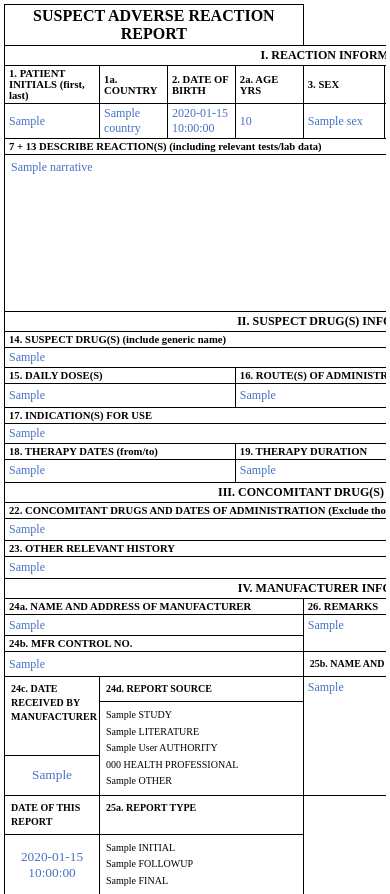
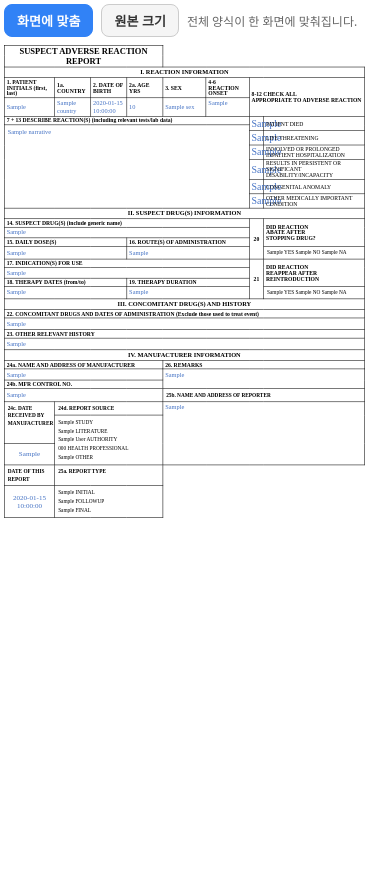
Before and after one commit to kyungalee1/PV, a Python web app: template backend/app/templates/cioms_form.html in a window 390 px wide. Shown: the top 894 px of the page. Run offline with Jinja, Linux system fonts and the light colour scheme; the template is opened without the code that fills it: most values are stand-ins (such as "Sample title", 1, 10 or a date in 2020).

Commit message:
Add fit-to-screen toggle for CIOMS HTML preview on mobile
Co-authored-by: Cursor <cursoragent@cursor.com>

```diff
--- a/backend/app/templates/cioms_form.html
+++ b/backend/app/templates/cioms_form.html
@@ -84,15 +84,53 @@
       .cb-lbl { font-size: 8pt; }
       .yn, .lbl-iv { font-size: 7.5pt; }
     }
+    .cioms-toolbar {
+      display: flex;
+      flex-wrap: wrap;
+      align-items: center;
+      gap: 8px;
+      margin-bottom: 8px;
+      font-family: system-ui, -apple-system, sans-serif;
+    }
+    .cioms-toolbar button {
+      border: 1px solid #ccc;
+      border-radius: 8px;
+      background: #f5f5f5;
+      color: #333;
+      font-size: 13px;
+      font-weight: 600;
+      padding: 6px 12px;
+      cursor: pointer;
+    }
+    .cioms-toolbar button.active {
+      background: #3182f6;
+      border-color: #3182f6;
+      color: #fff;
+    }
+    .cioms-toolbar .hint {
+      font-size: 12px;
+      color: #666;
+    }
     @media print {
       body { margin: 0.6in; padding: 0; }
+      .cioms-toolbar { display: none !important; }
       .cioms-scroll { overflow: visible; }
-      table.cioms-table { min-width: 0; max-width: none; width: 100%; }
+      table.cioms-table {
+        min-width: 0;
+        max-width: none;
+        width: 100%;
+        transform: none !important;
+      }
     }
   </style>
 </head>
 <body>
-<div class="cioms-scroll">
+<div class="cioms-toolbar no-print">
+  <button type="button" id="cioms-btn-fit" class="active">화면에 맞춤</button>
+  <button type="button" id="cioms-btn-original">원본 크기</button>
+  <span class="hint" id="cioms-hint">전체 양식이 한 화면에 맞춰집니다.</span>
+</div>
+<div class="cioms-scroll" id="cioms-scroll">
 <table class="cioms-table">
   <colgroup>
     <col class="c0"><col class="c1"><col class="c2"><col class="c3">
@@ -224,5 +262,54 @@
   </tr>
 </table>
 </div>
+<script>
+(function () {
+  var FORM_W = 720;
+  var fit = window.matchMedia("(max-width: 768px)").matches;
+  var scroll = document.getElementById("cioms-scroll");
+  var table = document.querySelector(".cioms-table");
+  var btnFit = document.getElementById("cioms-btn-fit");
+  var btnOrig = document.getElementById("cioms-btn-original");
+  var hint = document.getElementById("cioms-hint");
+  if (!scroll || !table || !btnFit || !btnOrig) return;
+
+  function setActive() {
+    btnFit.classList.toggle("active", fit);
+    btnOrig.classList.toggle("active", !fit);
+    hint.textContent = fit
+      ? "전체 양식이 한 화면에 맞춰집니다."
+      : "좌우·상하 스크롤로 자세히 볼 수 있습니다.";
+  }
+
+  function apply() {
+    if (!fit) {
+      table.style.transform = "";
+      table.style.transformOrigin = "";
+      scroll.style.height = "";
+      scroll.style.overflowX = "";
+      setActive();
+      return;
+    }
+    var s = Math.min(1, scroll.clientWidth / FORM_W);
+    table.style.transform = "scale(" + s + ")";
+    table.style.transformOrigin = "top left";
+    scroll.style.overflowX = "hidden";
+    scroll.style.height = table.offsetHeight * s + "px";
+    setActive();
+  }
+
+  btnFit.addEventListener("click", function () {
+    fit = true;
+    apply();
+  });
+  btnOrig.addEventListener("click", function () {
+    fit = false;
+    apply();
+  });
+  window.addEventListener("resize", apply);
+  if (window.matchMedia("(max-width: 768px)").matches) fit = true;
+  apply();
+})();
+</script>
 </body>
 </html>
```
Also changed, not shown: frontend/src/pages/Home.tsx (+97 -3 lines).
